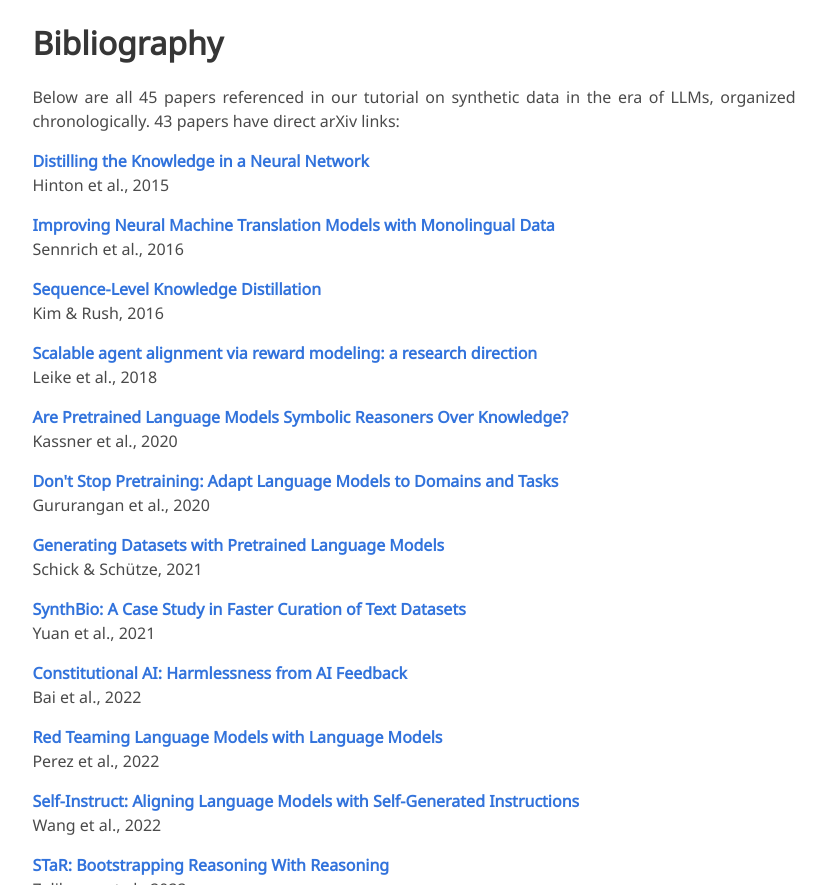
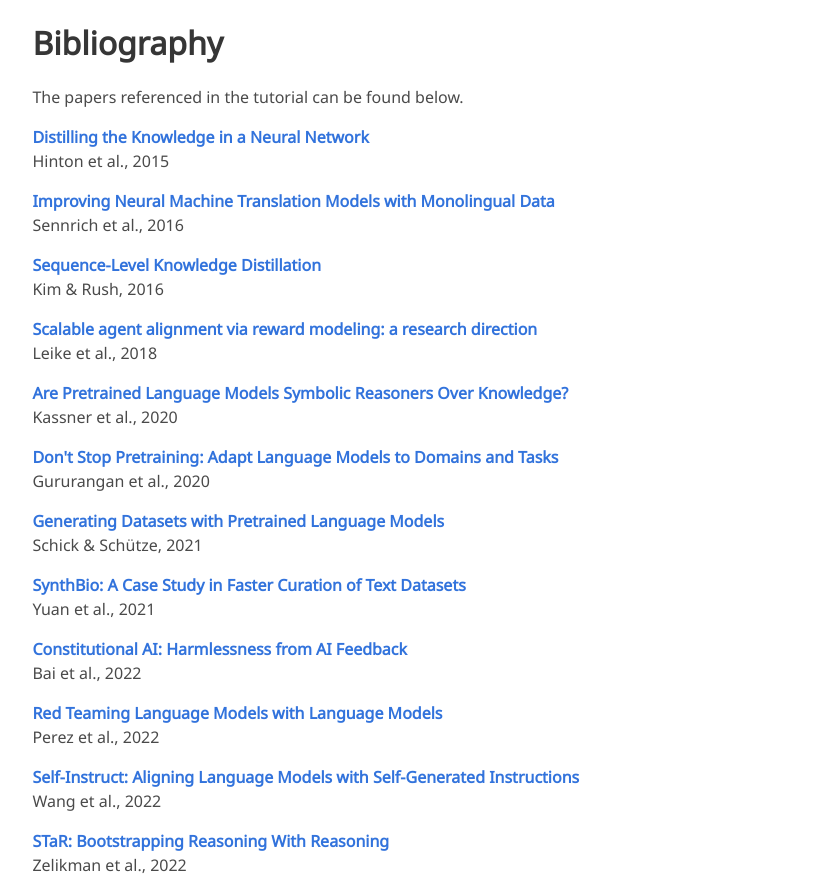
Before and after one commit to synth-data-acl/synth-data-acl.github.io, a plain HTML site: page index.html in a window 1280 px wide. Shown: the part 1486-2371 px from the top of the page, without its empty margins (226-1052 px from the left). Drawn offline with nearby package versions, Linux system fonts and the light colour scheme; some icons are missing; a web font is replaced by a local one.

Commit message:
Update index.html

```diff
--- a/index.html
+++ b/index.html
@@ -205,7 +205,7 @@
         <h2 class="title is-3">Bibliography</h2>
         <div class="content has-text-justified">
           <p>
-            Below are all 45 papers referenced in our tutorial on synthetic data in the era of LLMs, organized chronologically. 43 papers have direct arXiv links:
+    The papers referenced in the tutorial can be found below.
           </p>
             <p>
               <strong><a href="https://arxiv.org/abs/1503.02531" target="_blank">Distilling the Knowledge in a Neural Network</a></strong><br>
```
